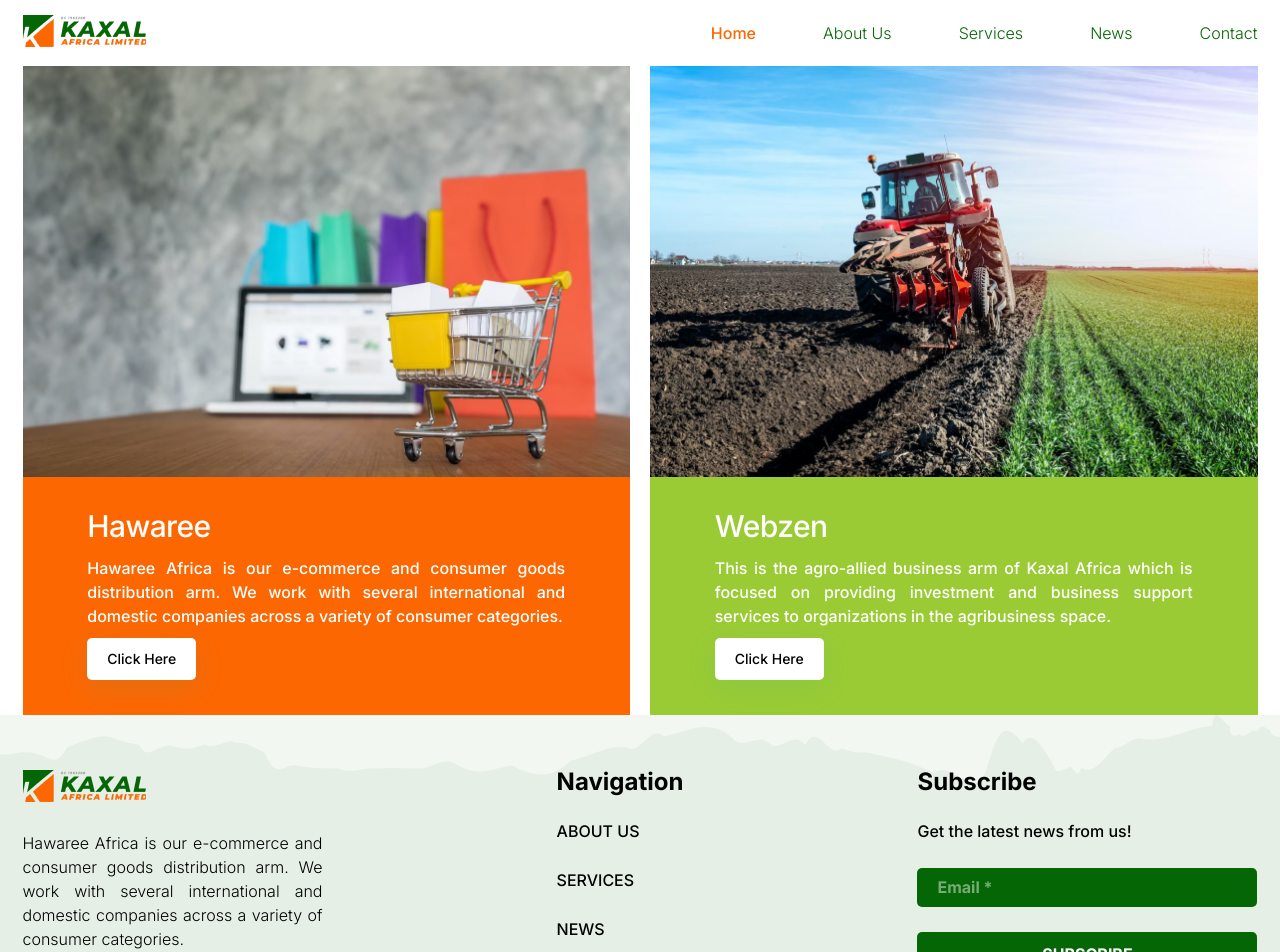
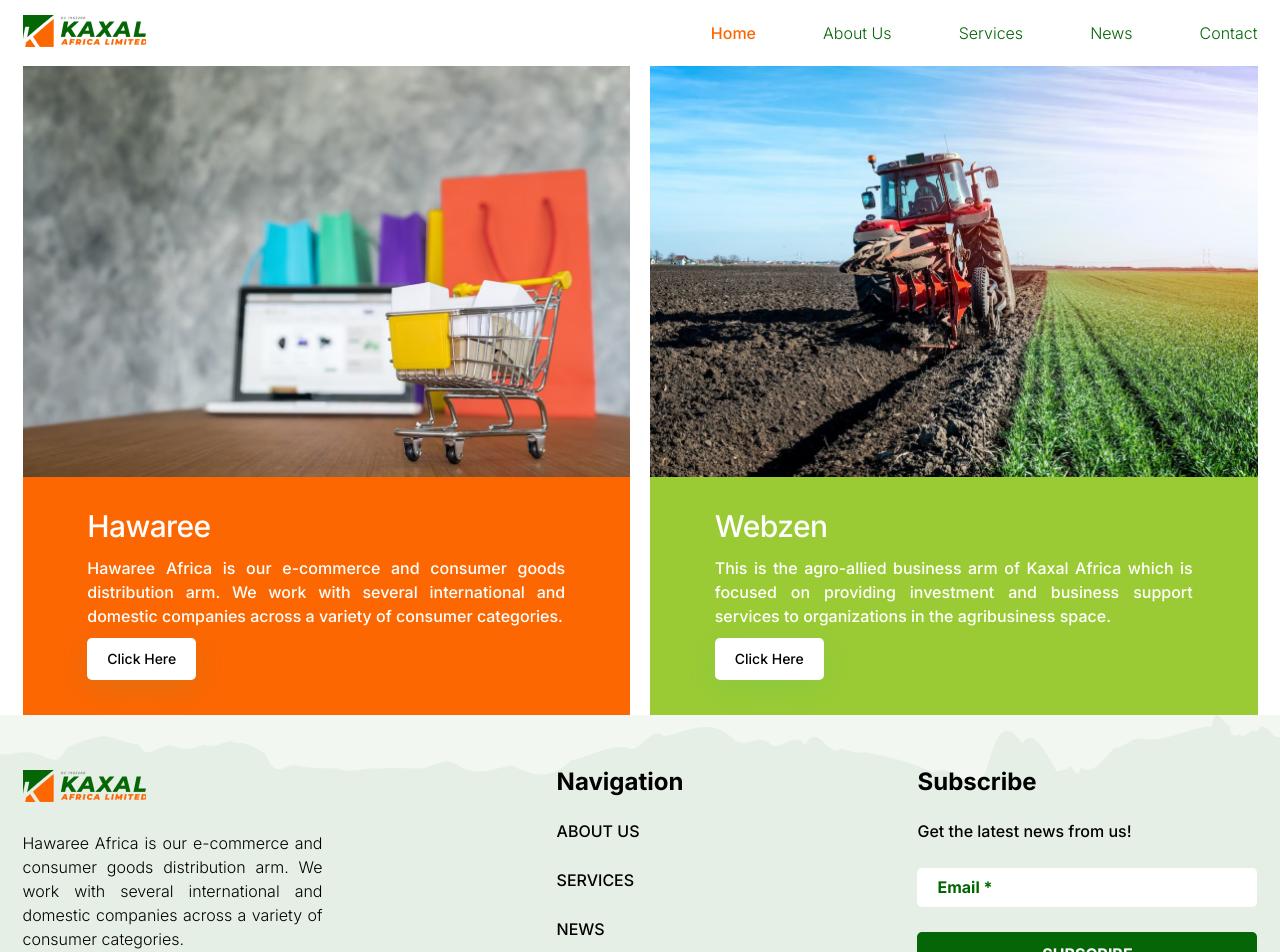
Before and after one commit to marketintelsolutions/kaxal, a React (Create React App) app: page / in a window 1280 px wide. Shown: the top 952 px of the page. Built offline with nearby package versions, Linux system fonts and the light colour scheme.

Commit message:
new color adjustments

```diff
--- a/src/styles/modules/_contact.scss
+++ b/src/styles/modules/_contact.scss
@@ -165,10 +165,19 @@
             border: none;
             // color: #9c6a37;
             color: white;
-          background: var(--primary-green);
+            background: var(--primary-green);
           // background: #d7c2aa;
             border-radius: 7px;
             cursor: pointer;
+            border: 1px solid var(--primary-green);
+            transition: var(--transition);
+
+            &:hover{
+              transition: var(--transition);
+              background: white;
+              color: var(--primary-green);
+              border: 1px solid var(--primary-green);
+            }
           }
         }
       }
--- a/src/styles/modules/_footer.scss
+++ b/src/styles/modules/_footer.scss
@@ -98,13 +98,17 @@
       & input {
         padding: 10px 20px;
         border-radius: 5px;
-        background: #046604;
+        // background: #046604;
+        // background: var(--light-green);
+        background: white;
         font-size: 16px;
         border: none;
-        color: white;
+        // color: white;
+        color: var(--primary-green);
 
         &::placeholder {
-          color: rgba(255, 255, 255, 0.46);
+        color: var(--primary-green);
+        // color: rgba(255, 255, 255, 0.46);
           text-align: justify;
           font-size: 16px;
           font-family: Inter;
@@ -128,6 +132,14 @@
         text-transform: uppercase;
         border: none;
         cursor: pointer;
+        transition: var(--transition);
+
+        &:hover{
+          transition: var(--transition);
+          background: white;
+          color: var(--primary-green);
+          border: 1px solid var(--primary-green);
+        }
       }
     }
   }
```
